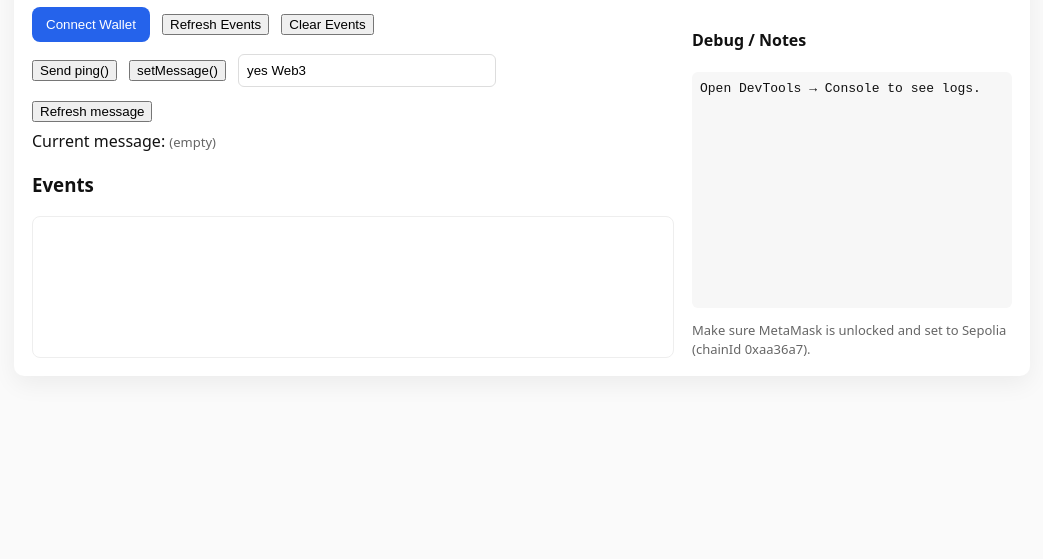
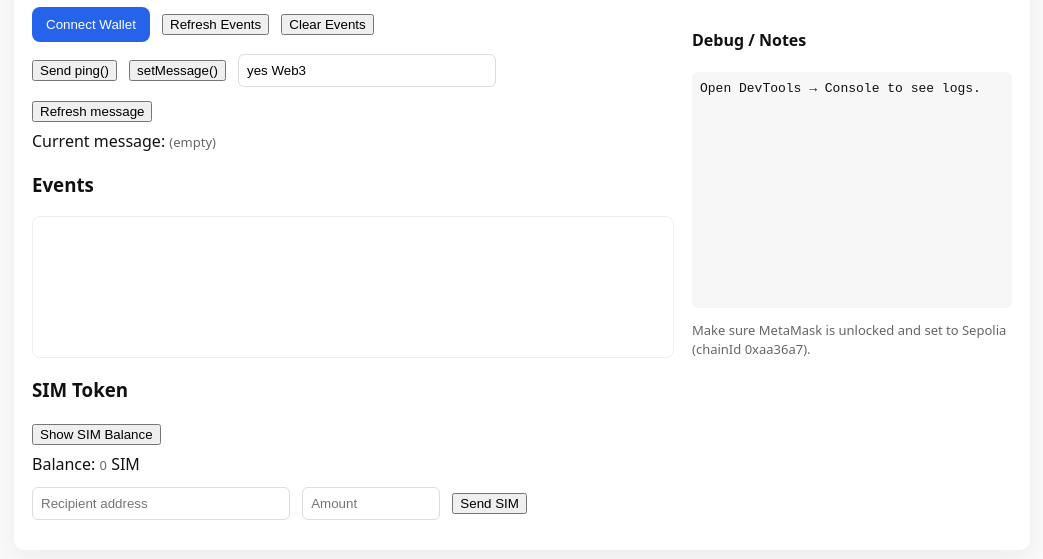
Before and after one commit to Rishabhdev007/eventdemo-dappF, a plain HTML site: page index.html in a window 1280 px wide. Shown: the part 97-656 px from the top of the page, without its empty margins (118-1161 px from the left). Drawn offline with Linux system fonts and the light colour scheme.

Commit message:
Add SIM Token section with balance display and inputs

```diff
--- a/index.html
+++ b/index.html
@@ -64,6 +64,21 @@
         <h3>Events</h3>
         <div id="events" style="min-height:120px;border:1px solid #eee;padding:10px;border-radius:8px;background:#fff;max-height:420px;overflow:auto"></div>
 
+        <h3>SIM Token</h3>
+
+<div style="margin-bottom:12px">
+  <button id="showSimBalanceBtn">Show SIM Balance</button>
+  <div style="margin-top:8px">
+    Balance: <span id="simBalance" class="muted">0</span> SIM
+  </div>
+</div>
+
+<div style="margin-bottom:12px">
+  <input id="simRecipient" type="text" placeholder="Recipient address" style="width:240px; margin-right:8px;">
+  <input id="simAmount" type="text" placeholder="Amount" style="width:120px; margin-right:8px;">
+  <button id="sendSimBtn">Send SIM</button>
+</div>
+
       </div>
 
       <aside>
```
